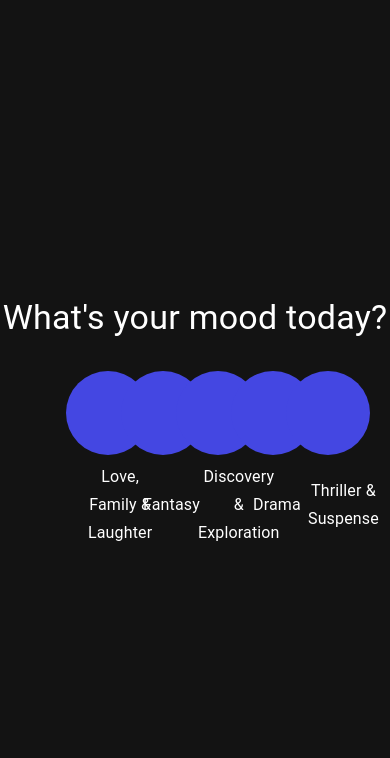
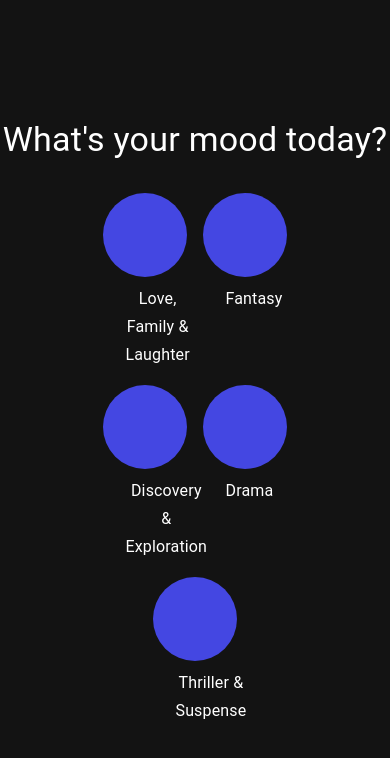
Before and after one commit to JaleelB/React-Netflix-Clone, a React (Create React App) app: page / in a window 390 px wide. Shown: the top 758 px of the page. Built offline with nearby package versions, Linux system fonts and the light colour scheme.

Commit message:
added responsiveness to mood selection screen

```diff
--- a/src/Webpages/MoodSelection/MoodSelection.scss
+++ b/src/Webpages/MoodSelection/MoodSelection.scss
@@ -9,17 +9,12 @@
         // flex-direction: column;  bborder: 1px solid white;
 
         .mood-categories-wrapper{
-            display: flex;
-            gap: 1rem; flex-flow:wrap; margin: 0 auto;
-            // display: grid; place-content :center;
-            // grid-auto-flow: column;
-            // grid-template-columns: repeat(auto-fill, minmax(10vw, 1fr));
-            // border: 1px solid white;
+            display: flex;  justify-content: center; flex-flow:wrap;
+            gap: 1rem;  margin: 0 auto;
 
             .category-wrapper{
-                // width: 10vw; padding: 1rem 0;
-                display: grid; place-items: center;
-                grid-template-rows: min-content; gap: .5rem;
+                display: flex; flex-direction: column; place-items: center;
+                flex: 0 0 10vw; flex-basis: min-content; gap: .5rem;
 
 
                 .category-icon{
@@ -34,7 +29,7 @@
 
                 .category-title{
                     width: 10vw; display: grid; place-items: center;
-                    .icon-title{color: #fff; text-align: center; overflow-wrap: break-word}
+                    .icon-title{color: #fff; text-align: center; overflow-wrap: break-word; font-size: clamp(1rem,0.8vw, 2rem);}
                 }
 
             }
--- a/src/components/MediaRow/MediaRowSection.js
+++ b/src/components/MediaRow/MediaRowSection.js
@@ -51,6 +51,7 @@ const MediaRowSection = ({title, medias, changeBackground}) => {
                     // gap: '.5rem',
                     minHeight: '10rem',
                     gridAutoFlow: 'column',
+                    // gridAutoColumns: '23%',
                     scrollBehavior: 'smooth',
                     padding: '3rem 3rem 3rem 0', margin: '0', overflowX: 'auto', overflowY: 'hidden'
                 }}
@@ -69,12 +70,13 @@ const MediaRowSection = ({title, medias, changeBackground}) => {
                                         // width: 'calc(50vw + 48px)'
                                         width: 'clamp(9rem,20rem,34rem)'
                                     }}
-                                    onLoad={()=>{ if(index === 0) changeBackground("https://image.tmdb.org/t/p/original" + media.backdrop_path) } }
+                                    // onLoad={()=>{ if(index === 0) changeBackground("https://image.tmdb.org/t/p/original" + media.backdrop_path) } }
                                     onClick={() => {
                                         handleActivePoster(media.id);
                                         // setVoteAverage(media.vote_average);
-                                        changeBackground("https://image.tmdb.org/t/p/original" + media.backdrop_path);
+                                        // changeBackground("https://image.tmdb.org/t/p/original" + media.backdrop_path);
                                     }}
+                                    onMouseOver = {() => {changeBackground("https://image.tmdb.org/t/p/original" + media.backdrop_path);}}
                                 >
 
                                     <Box className="poster-image-wrapper">
--- a/src/components/Navbar/Nav.js
+++ b/src/components/Navbar/Nav.js
@@ -74,11 +74,11 @@ export default function Nav() {
 
           <Box sx={{margin:'0 auto', display: { xs: 'none', md: 'block' }}}>
               <Button variant="text">
-                <Link style={{textDecoration: 'none', textAlign: 'center', color: 'white', fontSize: '1.2vw'}} to={'/'}>Discover</Link>
+                <Link style={{textDecoration: 'none', textAlign: 'center', color: 'white'}} to={'/'}>Discover</Link>
               </Button>
               {pages.map((page) => (
                 <Button variant="text" key={page} >
-                  <Link style={{textDecoration: 'none', textAlign: 'center', color: 'white', fontSize: '1.2vw'}} to={`/${page}`}>{page}</Link>
+                  <Link style={{textDecoration: 'none', textAlign: 'center', color: 'white'}} to={`/${page}`}>{page}</Link>
                 </Button>
               ))}
           </Box>
```
